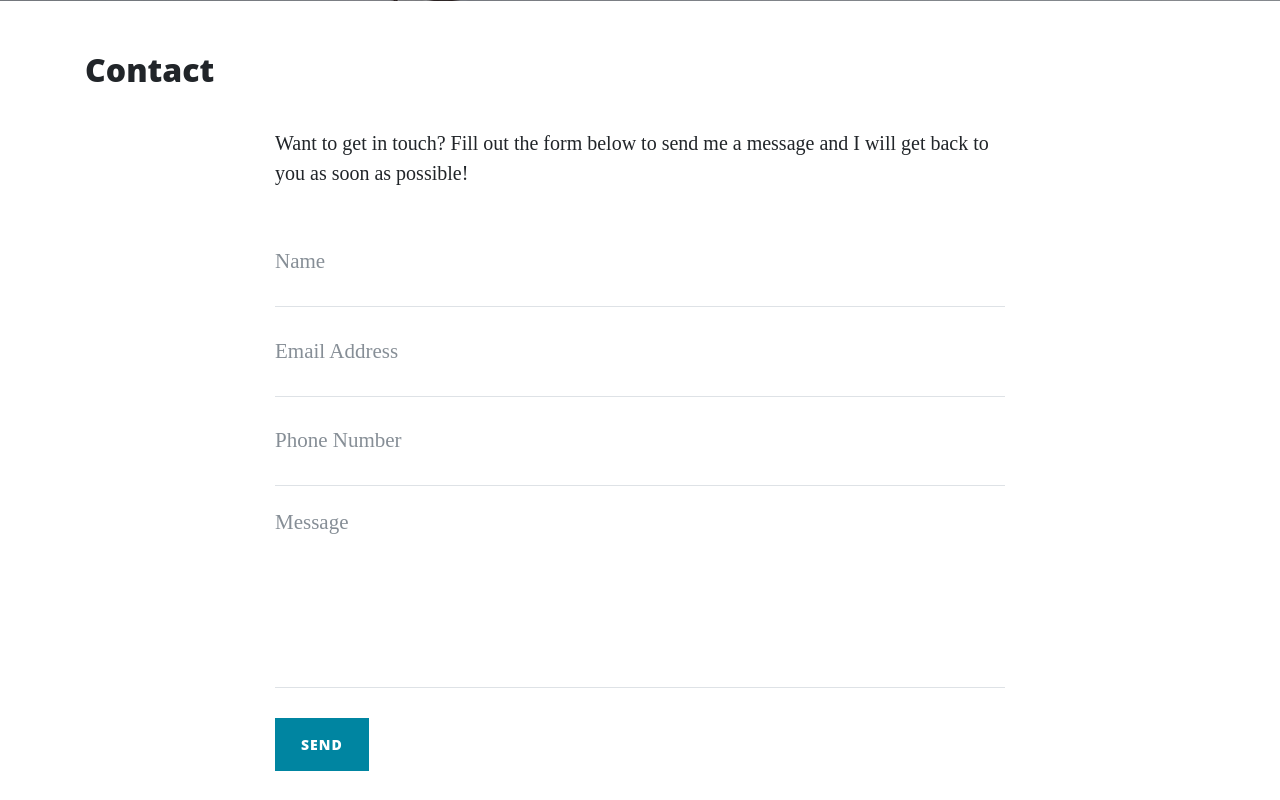
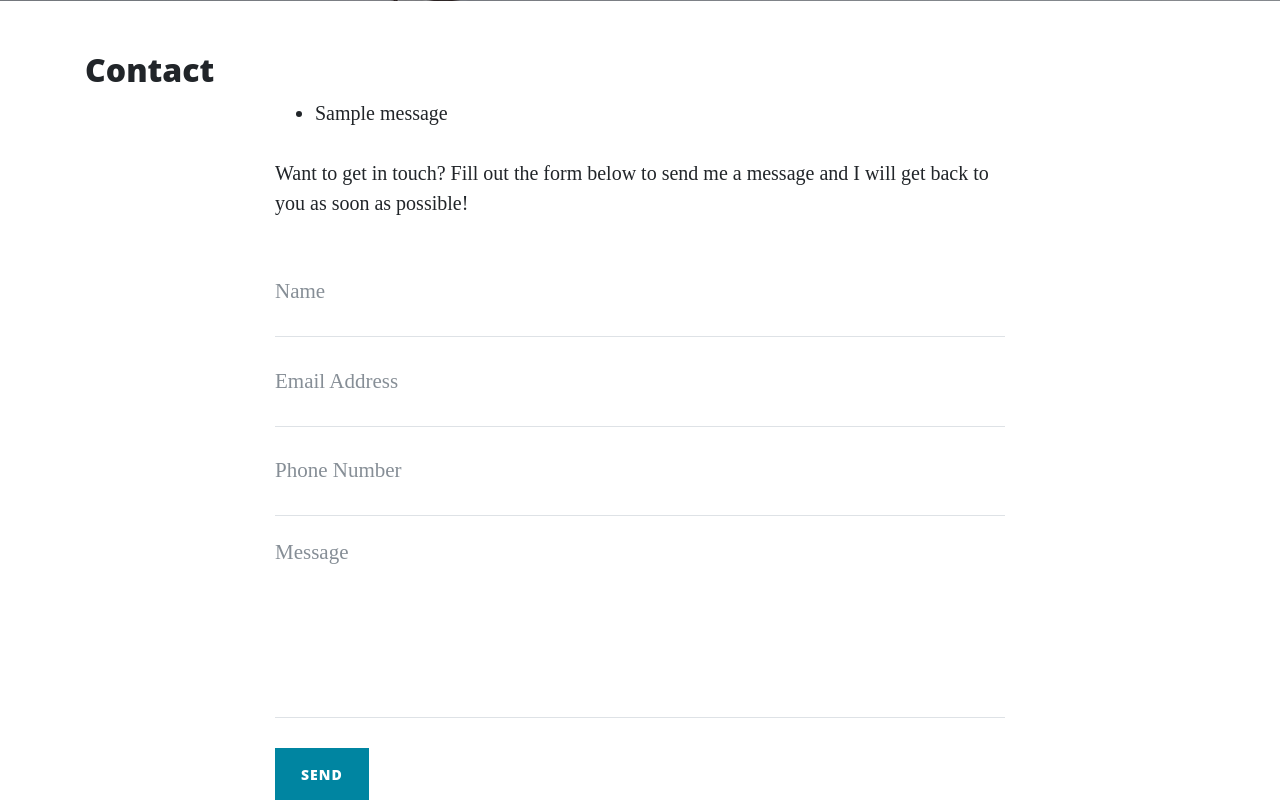
Before and after one commit to Dermot-K/Flask, a Flask app: page /contact in a window 1280 px wide. Shown: the part 627-1427 px from the top of the page. Run offline with Flask 2, Linux system fonts and the light colour scheme; one stand-in notice (Sample message) is shown; some libraries are stand-ins or nearby versions.

Commit message:
flash messages

```diff
--- a/app.py
+++ b/app.py
@@ -1,9 +1,9 @@
 import os
 import json
-from flask import Flask, render_template, request
+from flask import Flask, render_template, request, flash
 
 app = Flask(__name__)
-
+app.secret_key = 'some_secret'
 
 @app.route("/")
 def index():
@@ -33,7 +33,8 @@ def about_member(member_name):
 @app.route("/contact", methods=["GET", "POST"])
 def contact():
     if request.method == "POST":
-        print(request.form)
+        flash("Thanks {}, we have received your message".format(
+            request.form["name"]))
 
     return render_template("contact.html", page_title="Contact")
 
--- a/templates/contact.html
+++ b/templates/contact.html
@@ -7,7 +7,15 @@
 
 <div class="row">
     <div class="col-lg-8 col-md-10 mx-auto">
-
+        {% with messages = get_flashed_messages() %}
+        {% if messages %}
+        <ul class="flashes">
+            {% for message in messages %}
+            <li>{{ message }}</li>
+            {% endfor %}
+        </ul>
+        {% endif %}
+        {% endwith %}
         <p>Want to get in touch? Fill out the form below to send me a message and I will get back to you as soon as possible!</p>
 
         <form method="POST">
```
